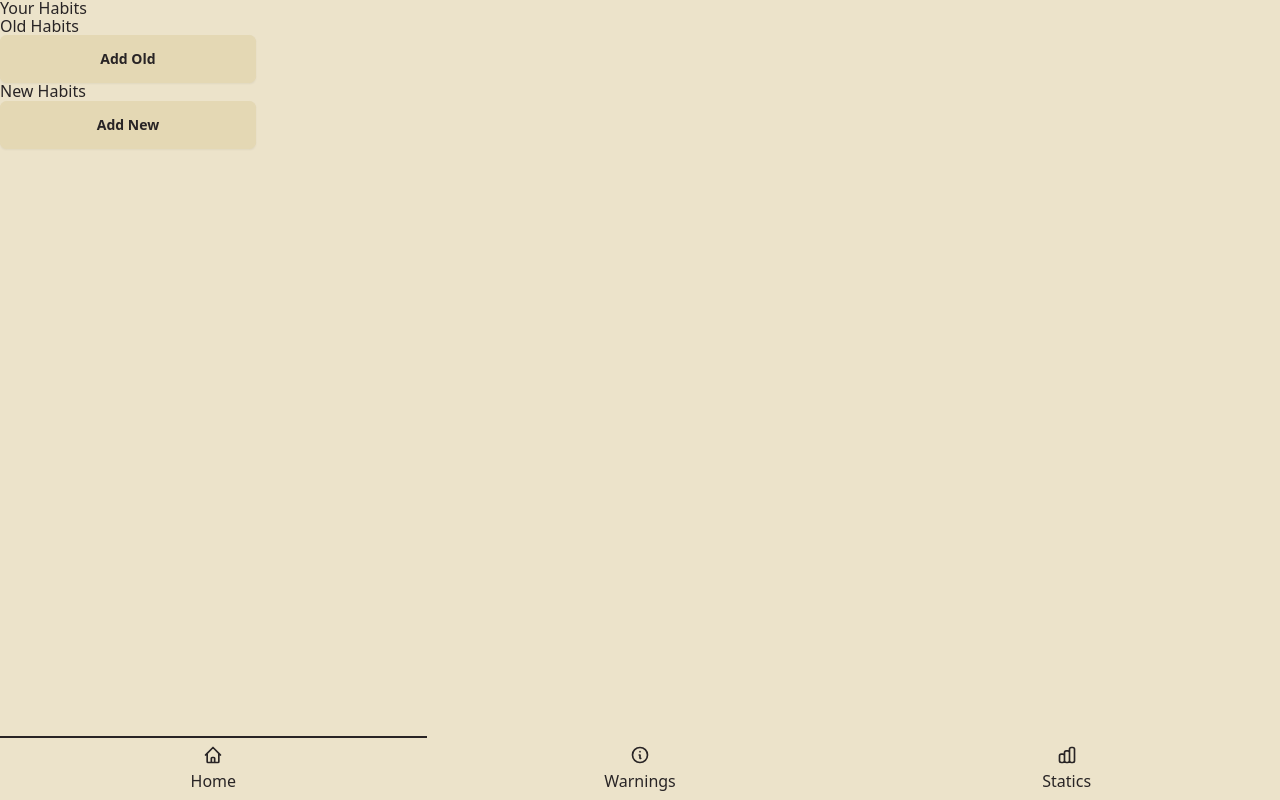
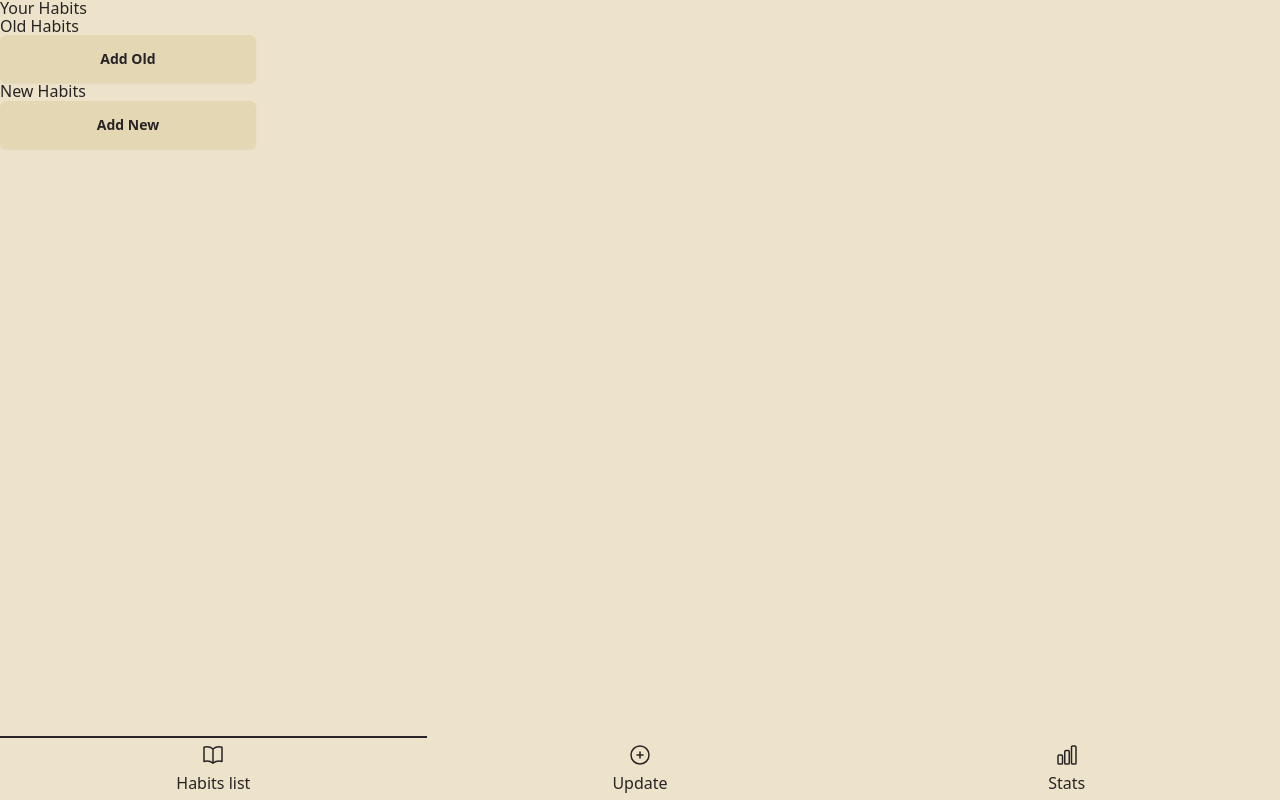
Before and after one commit to timabloom/habit-replacer-tracker, a React (Vite) app: page / in a window 1280 px wide. Built offline with nearby package versions, Linux system fonts and the light colour scheme; the HTML template or start-up script is replaced by a standard one.

Commit message:
fix: correct icons and navigation names

```diff
--- a/src/nav.tsx
+++ b/src/nav.tsx
@@ -19,50 +19,23 @@ function Nav() {
     return (
         <nav>
             <div className="btm-nav">
-                <a id="home" className={activeStates[0]} onClick={() => handleClick(0)}>
-                    <svg
-                        xmlns="http://www.w3.org/2000/svg"
-                        className="h-5 w-5"
-                        fill="none"
-                        viewBox="0 0 24 24"
-                        stroke="currentColor">
-                        <path
-                            strokeLinecap="round"
-                            strokeLinejoin="round"
-                            strokeWidth="2"
-                            d="M3 12l2-2m0 0l7-7 7 7M5 10v10a1 1 0 001 1h3m10-11l2 2m-2-2v10a1 1 0 01-1 1h-3m-6 0a1 1 0 001-1v-4a1 1 0 011-1h2a1 1 0 011 1v4a1 1 0 001 1m-6 0h6" />
+                <a id="habits-list" className={activeStates[0]} onClick={() => handleClick(0)}>
+                    <svg xmlns="http://www.w3.org/2000/svg" fill="none" viewBox="0 0 24 24" strokeWidth={1.5} stroke="currentColor" className="size-6">
+                        <path strokeLinecap="round" strokeLinejoin="round" d="M12 6.042A8.967 8.967 0 0 0 6 3.75c-1.052 0-2.062.18-3 .512v14.25A8.987 8.987 0 0 1 6 18c2.305 0 4.408.867 6 2.292m0-14.25a8.966 8.966 0 0 1 6-2.292c1.052 0 2.062.18 3 .512v14.25A8.987 8.987 0 0 0 18 18a8.967 8.967 0 0 0-6 2.292m0-14.25v14.25" />
                     </svg>
-                    <span className="btm-nav-label">Home</span>
+                    <span className="btm-nav-label">Habits list</span>
                 </a>
-                <a id="warnings" className={activeStates[1]} onClick={() => handleClick(1)}>
-                    <svg
-                        xmlns="http://www.w3.org/2000/svg"
-                        className="h-5 w-5"
-                        fill="none"
-                        viewBox="0 0 24 24"
-                        stroke="currentColor">
-                        <path
-                            strokeLinecap="round"
-                            strokeLinejoin="round"
-                            strokeWidth="2"
-                            d="M13 16h-1v-4h-1m1-4h.01M21 12a9 9 0 11-18 0 9 9 0 0118 0z" />
+                <a id="update" className={activeStates[1]} onClick={() => handleClick(1)}>
+                    <svg xmlns="http://www.w3.org/2000/svg" fill="none" viewBox="0 0 24 24" strokeWidth={1.5} stroke="currentColor" className="size-6">
+                        <path strokeLinecap="round" strokeLinejoin="round" d="M12 9v6m3-3H9m12 0a9 9 0 1 1-18 0 9 9 0 0 1 18 0Z" />
                     </svg>
-                    <span className="btm-nav-label">Warnings</span>
+                    <span className="btm-nav-label">Update</span>
                 </a>
-                <a id="statics" className={activeStates[2]} onClick={() => handleClick(2)}>
-                    <svg
-                        xmlns="http://www.w3.org/2000/svg"
-                        className="h-5 w-5"
-                        fill="none"
-                        viewBox="0 0 24 24"
-                        stroke="currentColor">
-                        <path
-                            strokeLinecap="round"
-                            strokeLinejoin="round"
-                            strokeWidth="2"
-                            d="M9 19v-6a2 2 0 00-2-2H5a2 2 0 00-2 2v6a2 2 0 002 2h2a2 2 0 002-2zm0 0V9a2 2 0 012-2h2a2 2 0 012 2v10m-6 0a2 2 0 002 2h2a2 2 0 002-2m0 0V5a2 2 0 012-2h2a2 2 0 012 2v14a2 2 0 01-2 2h-2a2 2 0 01-2-2z" />
+                <a id="stats" className={activeStates[2]} onClick={() => handleClick(2)}>
+                    <svg xmlns="http://www.w3.org/2000/svg" fill="none" viewBox="0 0 24 24" strokeWidth={1.5} stroke="currentColor" className="size-6">
+                        <path strokeLinecap="round" strokeLinejoin="round" d="M3 13.125C3 12.504 3.504 12 4.125 12h2.25c.621 0 1.125.504 1.125 1.125v6.75C7.5 20.496 6.996 21 6.375 21h-2.25A1.125 1.125 0 0 1 3 19.875v-6.75ZM9.75 8.625c0-.621.504-1.125 1.125-1.125h2.25c.621 0 1.125.504 1.125 1.125v11.25c0 .621-.504 1.125-1.125 1.125h-2.25a1.125 1.125 0 0 1-1.125-1.125V8.625ZM16.5 4.125c0-.621.504-1.125 1.125-1.125h2.25C20.496 3 21 3.504 21 4.125v15.75c0 .621-.504 1.125-1.125 1.125h-2.25a1.125 1.125 0 0 1-1.125-1.125V4.125Z" />
                     </svg>
-                    <span className="btm-nav-label">Statics</span>
+                    <span className="btm-nav-label">Stats</span>
                 </a>
             </div>
         </nav>
```
